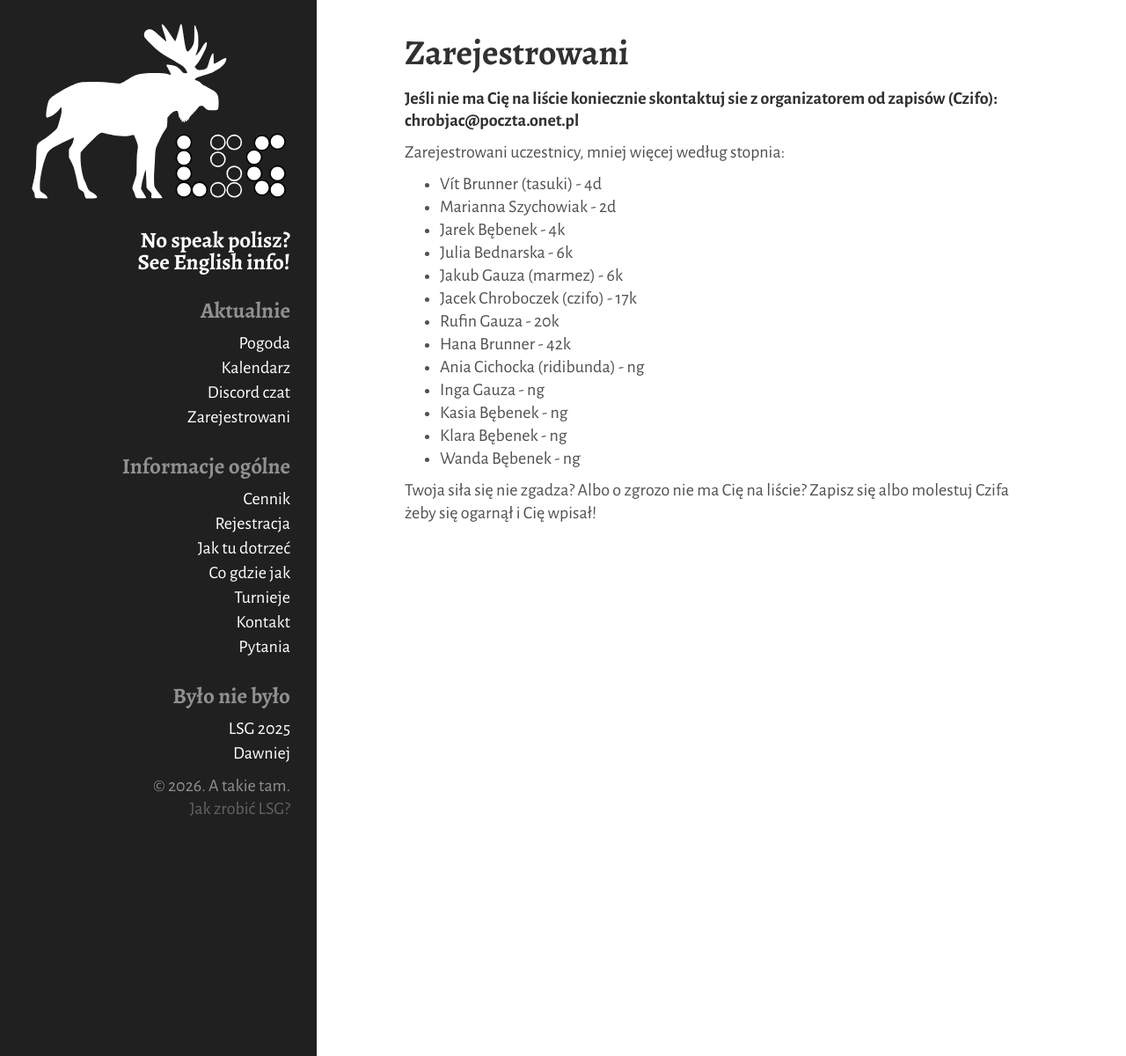
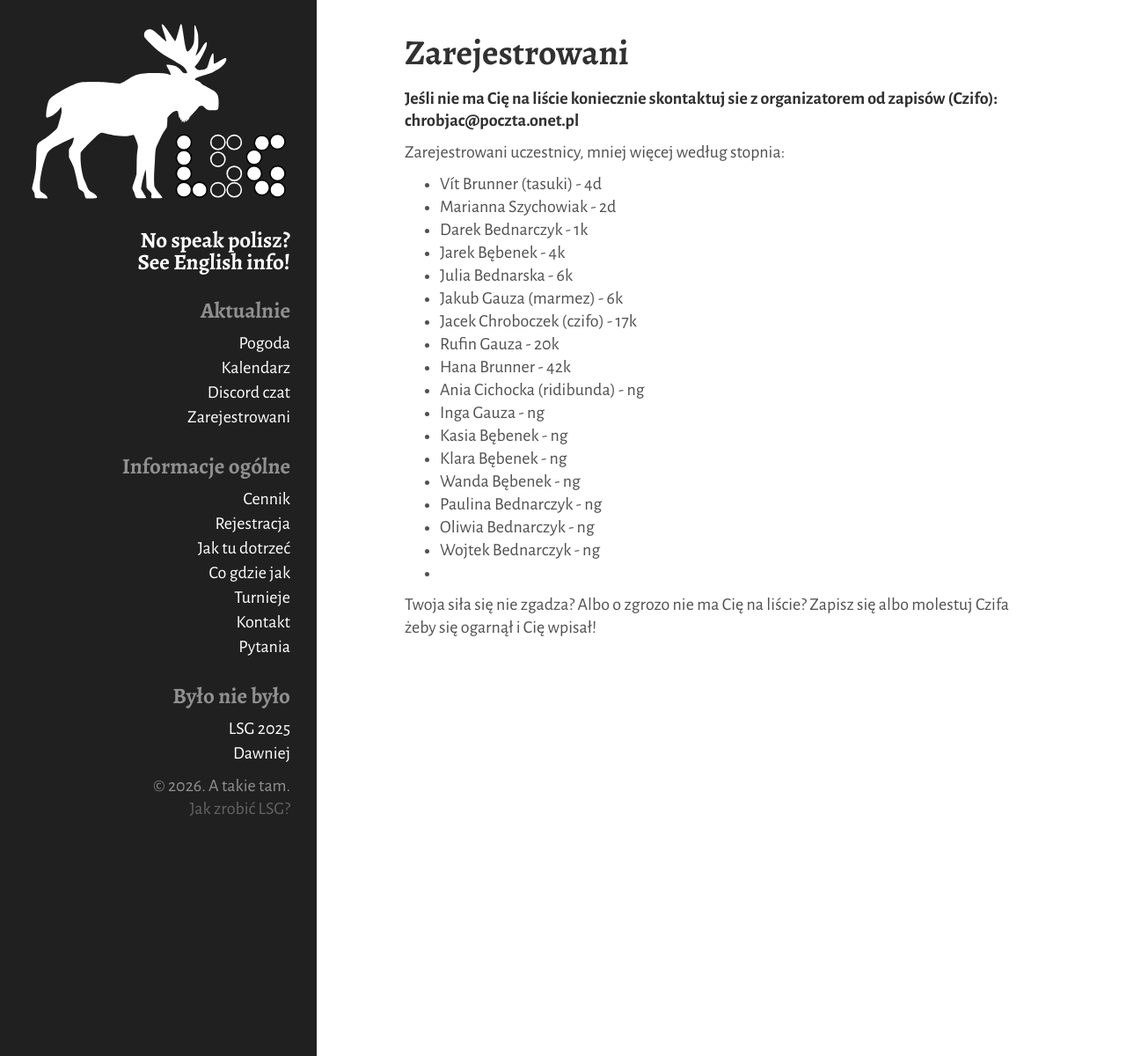
Before and after one commit to tasuki/lsg, a Jekyll site: the page built from _pages/zarejestrowani.md, in a window 1280 px wide. Shown: the whole page at 88% size. Built offline with Jekyll 4.4.1, drawn with Linux system fonts in a browser that asks for light colours.

Commit message:
Update zarejestrowani.md

```diff
--- a/_pages/zarejestrowani.md
+++ b/_pages/zarejestrowani.md
@@ -11,6 +11,7 @@ title: Zarejestrowani
 Zarejestrowani uczestnicy, mniej więcej według stopnia:
 - Vít Brunner (tasuki) - 4d
 - Marianna Szychowiak - 2d
+- Darek Bednarczyk - 1k
 - Jarek Bębenek - 4k
 - Julia Bednarska - 6k
 - Jakub Gauza (marmez) - 6k
@@ -22,5 +23,9 @@ Zarejestrowani uczestnicy, mniej więcej według stopnia:
 - Kasia Bębenek - ng
 - Klara Bębenek - ng
 - Wanda Bębenek - ng
+- Paulina Bednarczyk - ng
+- Oliwia Bednarczyk - ng
+- Wojtek Bednarczyk - ng
+-
 
 Twoja siła się nie zgadza? Albo o zgrozo nie ma Cię na liście? Zapisz się albo molestuj Czifa żeby się ogarnął i Cię wpisał!
```
